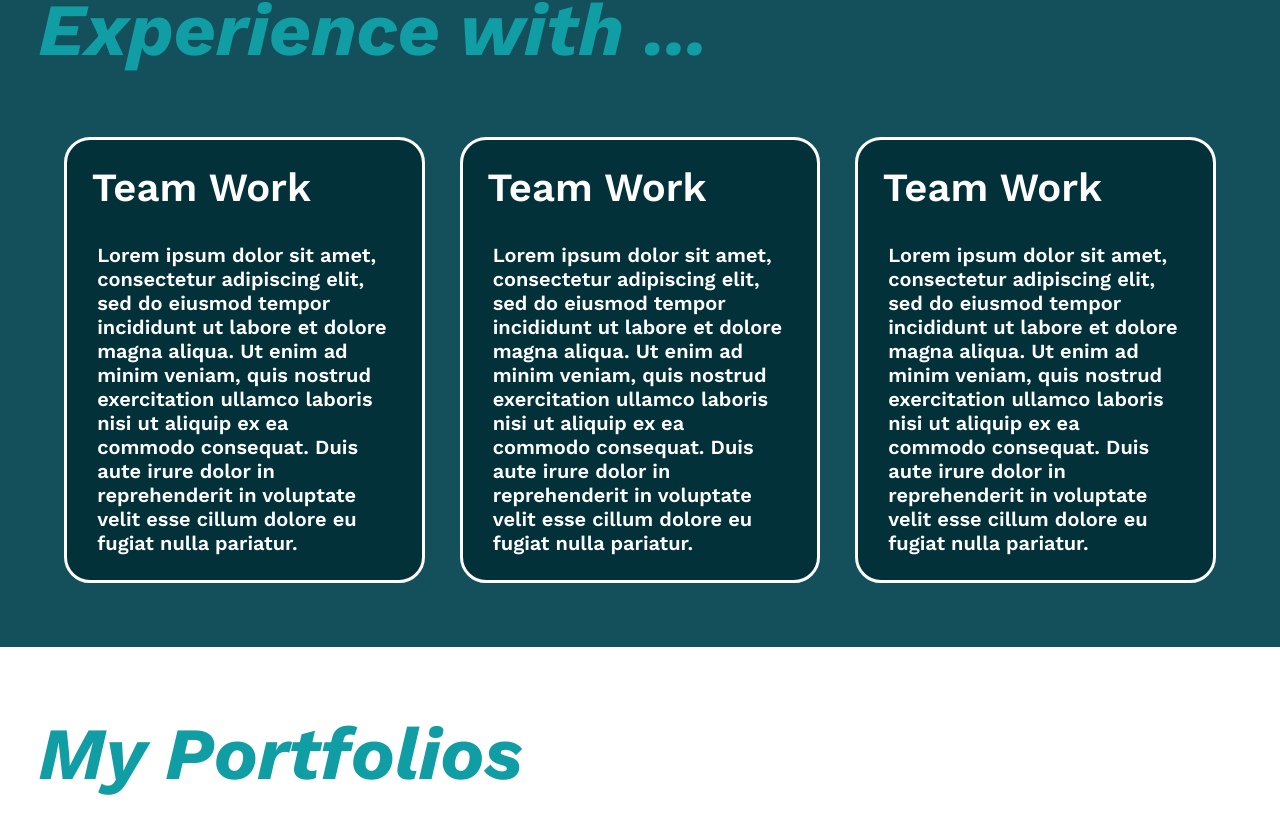
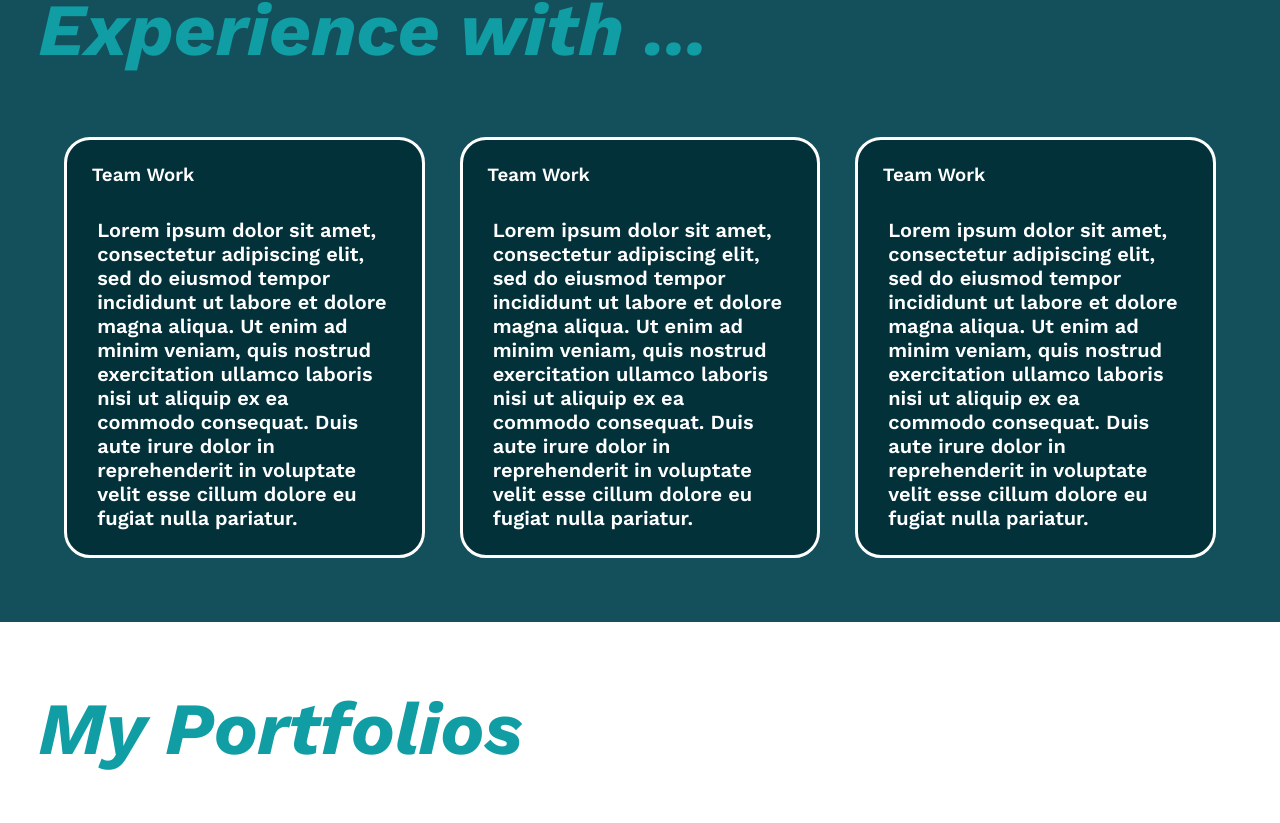
Before and after one commit to JMx36/Portfolio, a React (Vite) app in the folder portfolio-website/: page /index.html in a window 1280 px wide. Shown: the part 2657-3480 px from the top of the page. Built offline with nearby package versions, Linux system fonts and the light colour scheme; a web font is replaced by a local one.

Commit message:
description boxes changed

```diff
--- a/portfolio-website/src/components/DescriptionBoxes.jsx
+++ b/portfolio-website/src/components/DescriptionBoxes.jsx
@@ -29,13 +29,13 @@ const DescriptionBoxes = ({title, descriptions, title_color="#119DA4", text_colo
 
     return (
     <div className="skills-description" style={{backgroundColor: background}}>
-                <h3 className="italic-title" style={main_title}>{title}</h3>
+                <h3 className="italic fw-700 work-sans-family fs-64px" style={main_title}>{title}</h3>
                 <div className="boxes-container" style={{color: text_color}}>
                     {
                         descriptions.map((info) => (
                             <div className="description-box" style={{backgroundColor: box_background}}>
-                                <h3 className="sub-title-text" style={description_title}>{info[0]}</h3>
-                                <p className="description-text" style={inside_text}>{info[1]}</p>
+                                <h3 className="fw-600 fs-40px work-sans-family" style={description_title}>{info[0]}</h3>
+                                <p className="fw-600 fs-20px work-sans-family" style={inside_text}>{info[1]}</p>
                             </div>
                         ))
                     }
```
